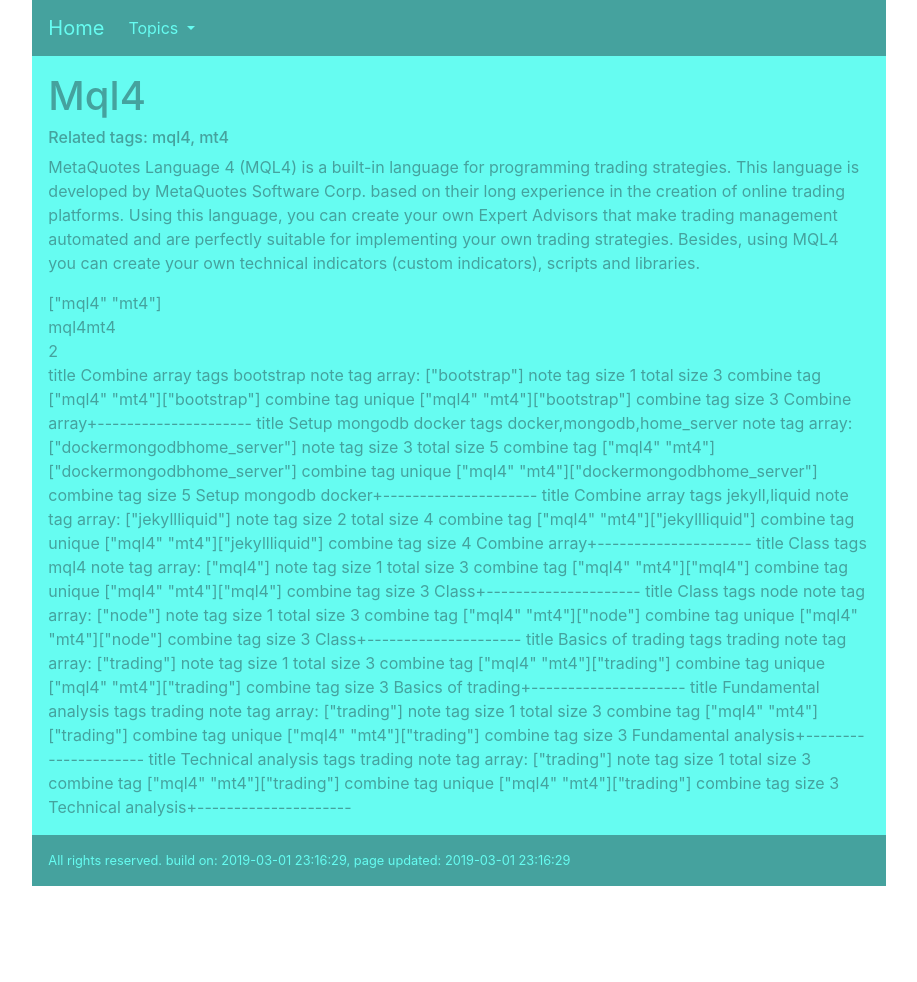
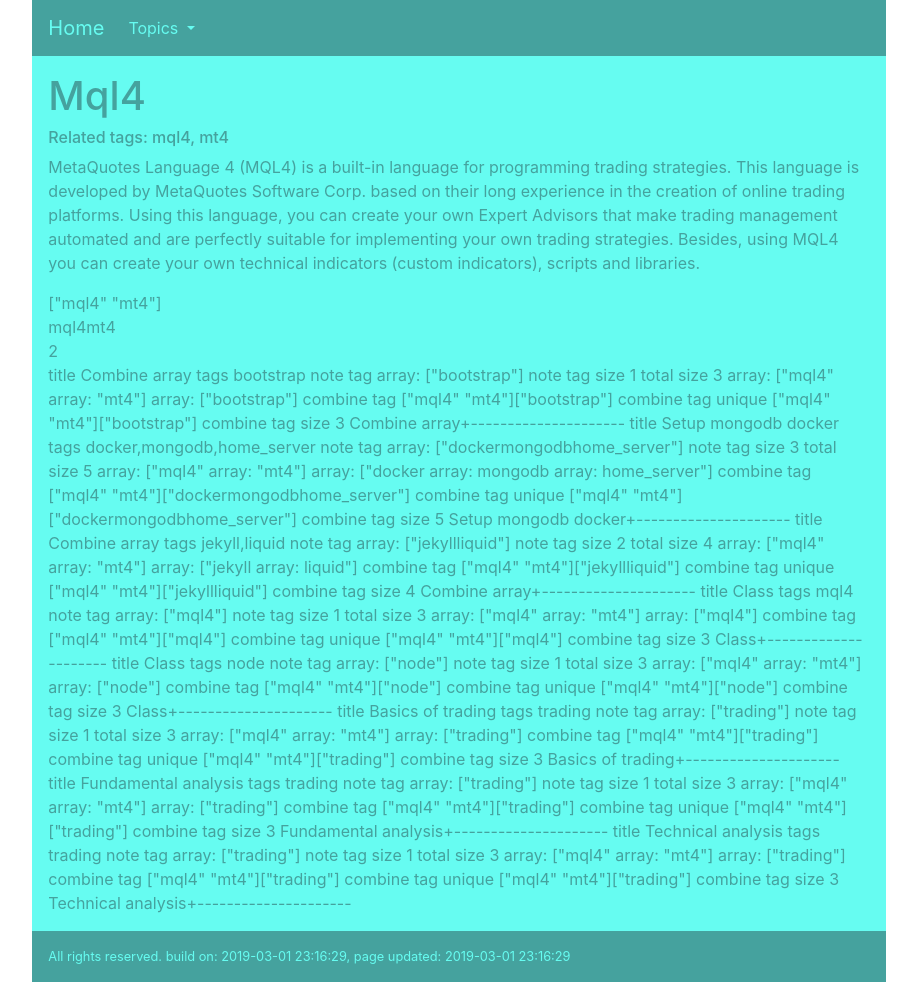
Before and after one commit to CoolColdUK/CoolColdUK.github.io, a Jekyll site: the page built from _topics/mql4.md, in a window 1280 px wide. Shown: the whole page, without its empty margins (181-1098 px from the left). Built offline with Jekyll 4.4.1, drawn with Linux system fonts in a browser that asks for light colours; nearby versions of some CDN libraries; before the commit the page ends 900 px from its top, so only the background shows below that.

Commit message:
Update topic_bs4grid.html

```diff
--- a/_layouts/topic_bs4grid.html
+++ b/_layouts/topic_bs4grid.html
@@ -37,6 +37,10 @@
       {% assign combine_tags = page_tags_s | concat: note_tags_s %}
       {% assign combine_tags_u = combine_tags | uniq %}
       {% assign combine_tags_c = combine_tags_u | size %}
+
+      {% for c in combine_tags %}
+        array: {{c}}
+      {%endfor%}
       combine tag {{combine_tags}}
       combine tag unique {{combine_tags_u}}
       combine tag size {{combine_tags_c}}
```
